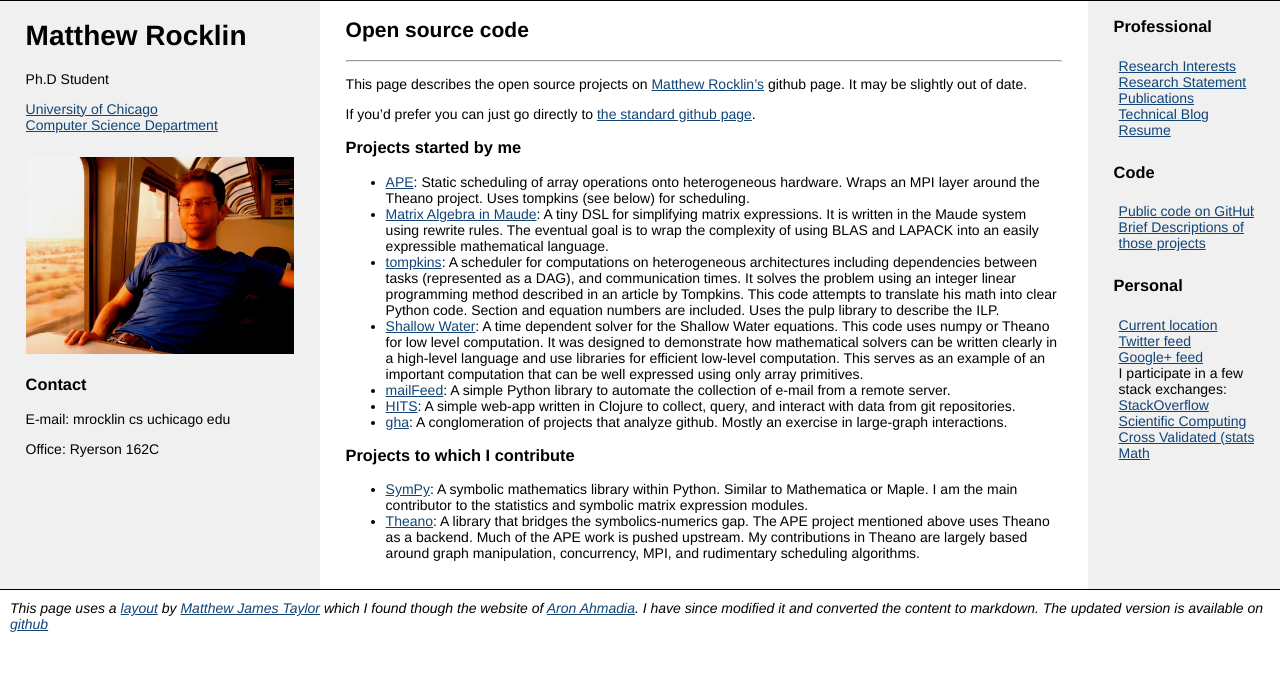
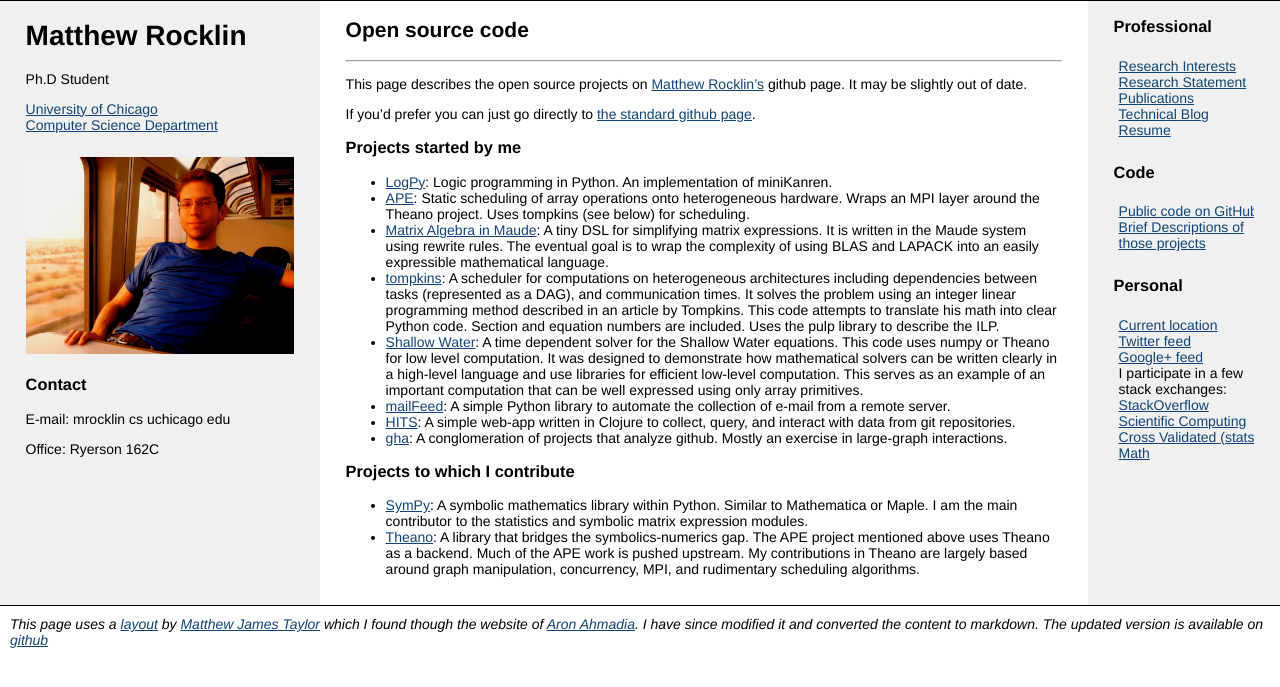
Before and after one commit to mrocklin/mrocklin.github.io, a Jekyll site: the page built from code.md, in a window 1280 px wide. Shown: the top 687 px of the page. Built offline with Jekyll 4.4.1, drawn with Linux system fonts in a browser that asks for light colours; Markdown is read by kramdown in place of the engine named in the settings.

Commit message:
add logpy

```diff
--- a/code.md
+++ b/code.md
@@ -12,6 +12,8 @@ page](http://github.com/mrocklin).
 
 ### Projects started by me
 
+-   [LogPy](http://github.com/logpy/logpy): Logic programming in Python.  An
+    implementation of miniKanren.
 -   [APE](http://github.com/mrocklin/ape/): Static scheduling of
     array operations onto heterogeneous hardware. Wraps an MPI layer
     around the Theano project. Uses tompkins (see below) for
```
